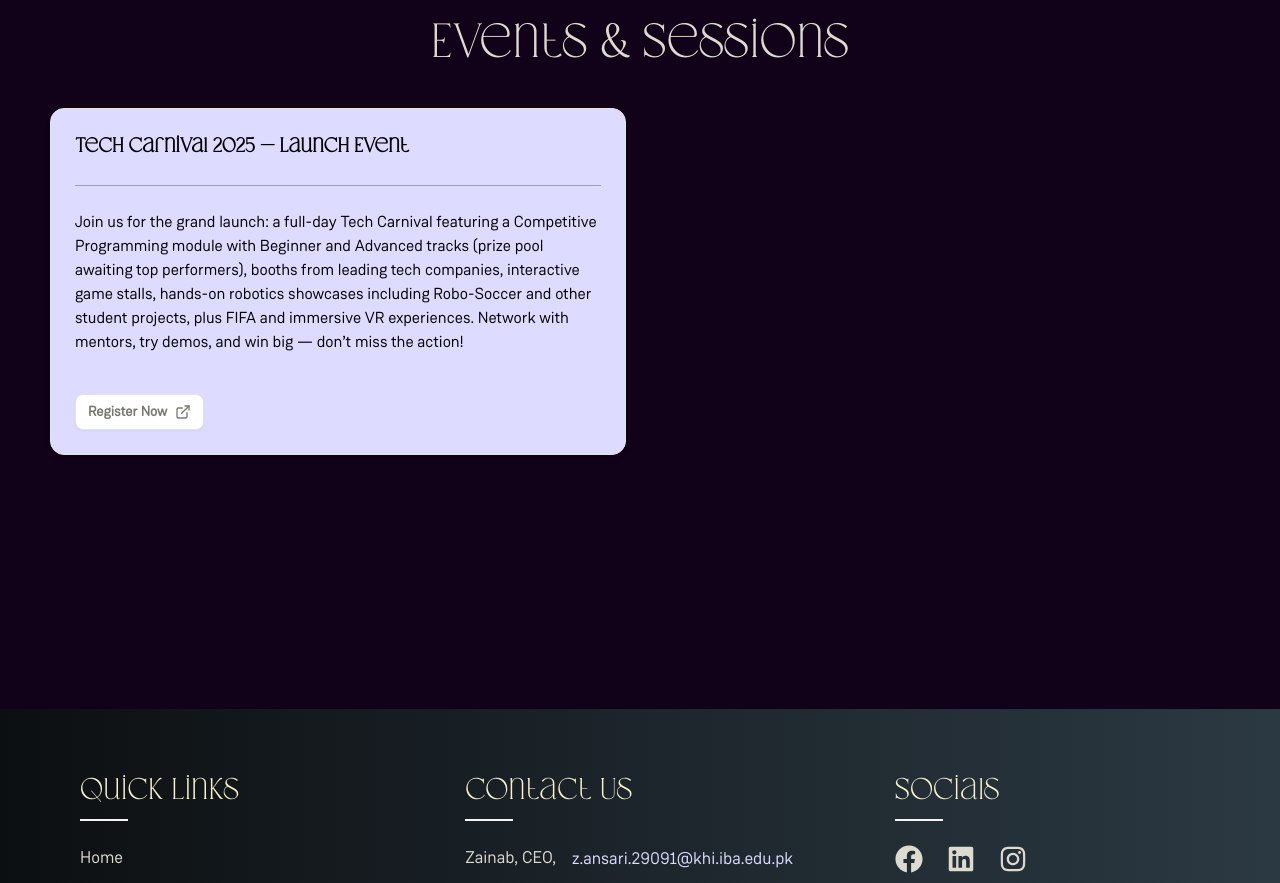
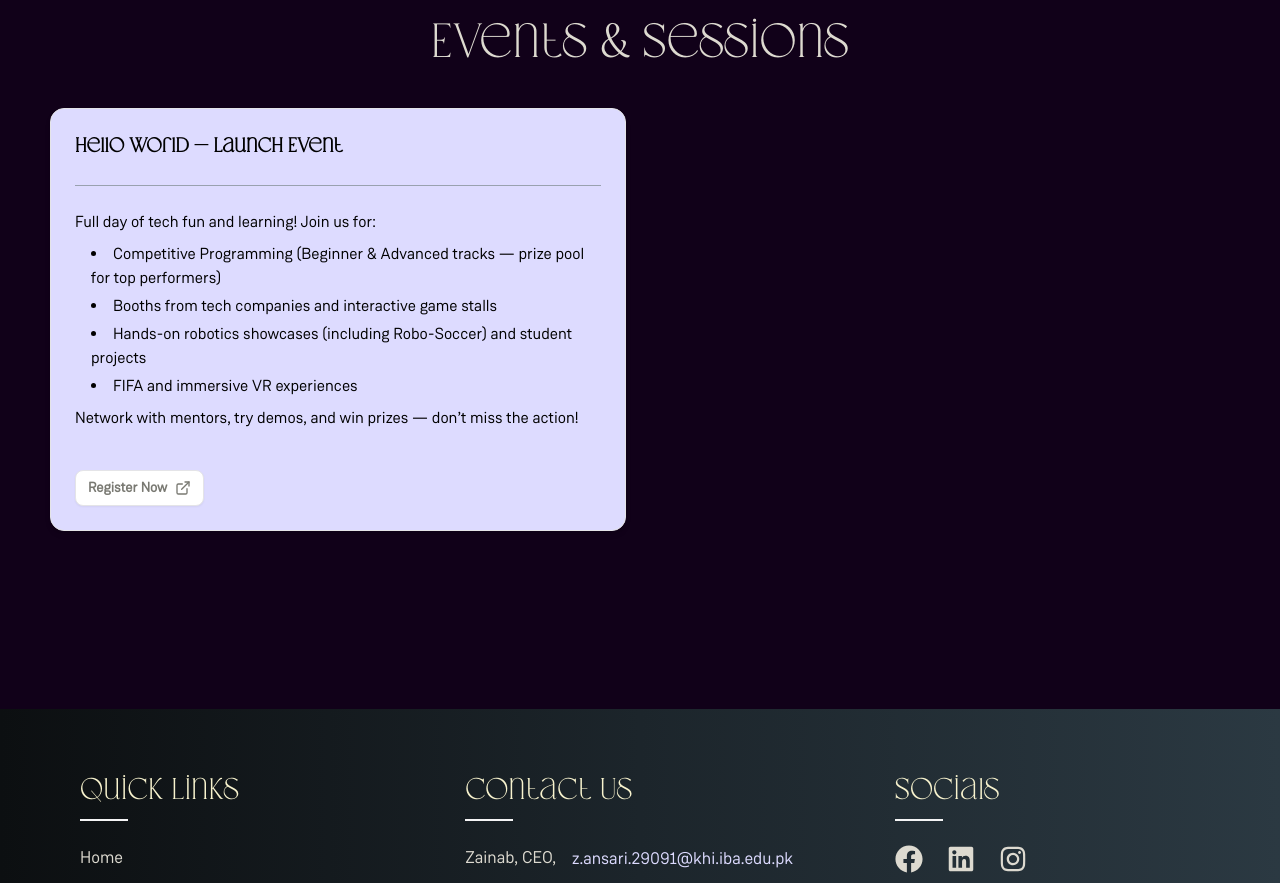
Before and after one commit to css-iba/css-website, a Next.js app: page /Codex in a window 1280 px wide. Shown: the part 3680-4563 px from the top of the page. Built offline with nearby package versions, Linux system fonts and the light colour scheme.

Commit message:
Update constants.tsx

```diff
--- a/app/Codex/constants.tsx
+++ b/app/Codex/constants.tsx
@@ -2,7 +2,7 @@ import { Code, Users, Award, Rocket } from "lucide-react";
 
 interface Events {
     name: string;
-    detail: string;
+    detail: React.ReactNode;
     link: string;
     link_text: string;
 }
@@ -26,9 +26,19 @@ interface Resource {
 
 const events: Events[] = [
     {
-        name: "Tech Carnival 2025 — Launch Event",
-        detail:
-            "Join us for the grand launch: a full-day Tech Carnival featuring a Competitive Programming module with Beginner and Advanced tracks (prize pool awaiting top performers), booths from leading tech companies, interactive game stalls, hands-on robotics showcases including Robo-Soccer and other student projects, plus FIFA and immersive VR experiences. Network with mentors, try demos, and win big — don’t miss the action!",
+        name: "Hello World — Launch Event",
+        detail: (
+            <>
+                <p className="font-text text-md mb-2">Full day of tech fun and learning! Join us for:</p>
+                <ul className="list-disc list-inside space-y-1 px-4 font-text">
+                    <li>Competitive Programming (Beginner & Advanced tracks — prize pool for top performers)</li>
+                    <li>Booths from tech companies and interactive game stalls</li>
+                    <li>Hands-on robotics showcases (including Robo-Soccer) and student projects</li>
+                    <li>FIFA and immersive VR experiences</li>
+                </ul>
+                <p className="font-text text-md mt-2">Network with mentors, try demos, and win prizes — don’t miss the action!</p>
+            </>
+        ),
         link: "/Launch",
         link_text: "Register Now",
     },
```
